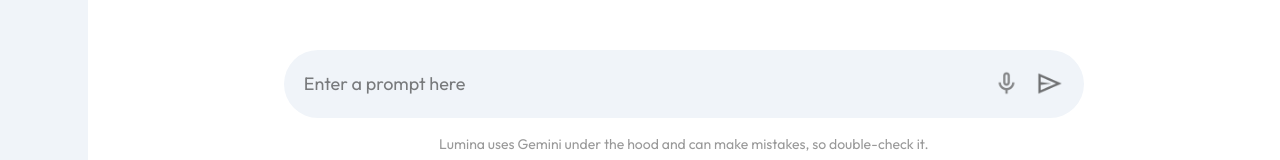
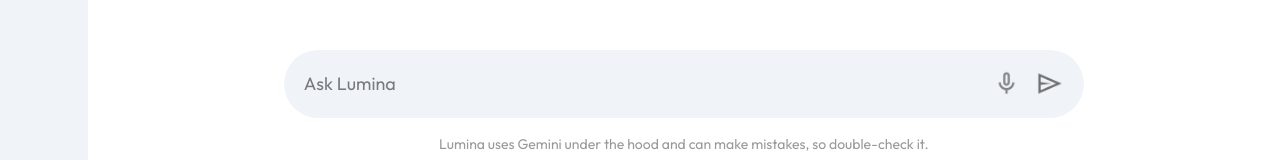
Before and after one commit to viveksingh-01/lumina, a React (Vite) app: page / in a window 1280 px wide. Shown: the part 610-770 px from the top of the page. Built offline with nearby package versions, Linux system fonts and the light colour scheme; no server answers.

Commit message:
style: update prompt-input placeholder text

```diff
--- a/src/components/PromptInput/PromptInput.jsx
+++ b/src/components/PromptInput/PromptInput.jsx
@@ -66,7 +66,7 @@ function PromptInput({ handleContentGeneration, promptHistory }) {
           onChange={(e) => setPrompt(e.target.value)}
           onKeyDown={handleKeyDown}
           className="w-full bg-transparent outline-0 border-none"
-          placeholder="Enter a prompt here"
+          placeholder="Ask Lumina"
           ref={inputRef}
         />
         <div className="flex gap-4">
```
